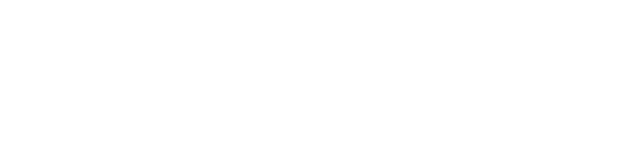
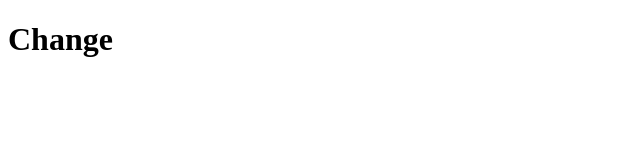
Before and after one commit to sloth30799/test, a plain HTML site: page index.html in a window 1280 px wide. Shown: the whole page, without its empty margins (0-640 px from the left). Drawn offline with Linux system fonts and the light colour scheme.

Commit message:
changes from hanyehtun branch

```diff
--- a/index.html
+++ b/index.html
@@ -6,5 +6,7 @@
     <meta name="viewport" content="width=device-width, initial-scale=1.0" />
     <title>Document</title>
   </head>
-  <body></body>
+  <body>
+    <h1>Change</h1>
+  </body>
 </html>
```
